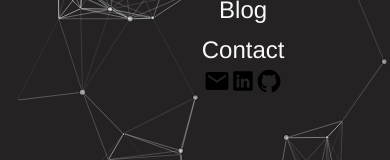
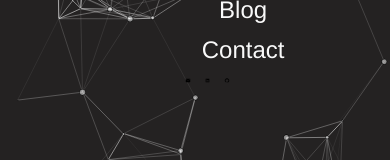
Before and after one commit to Kviist/personal-website, a Vue app: page / in a window 390 px wide. Shown: the part 530-690 px from the top of the page. Built offline with nearby package versions, Linux system fonts and the light colour scheme.

Commit message:
Revert "Size"
This reverts commit f5d7bc4599199ed347131bf17895818f385a7708.

```diff
--- a/src/components/NavBar.vue
+++ b/src/components/NavBar.vue
@@ -136,7 +136,7 @@ a:hover {
 }
 
 .icon {
-    width: 35%;
+    width: 15%;
 }
 
 #app, body, .full-height, .main-comp, .left, .left-div {
@@ -157,12 +157,7 @@ a:hover {
     }
 
     .icons {
-        align-items: center;
-        justify-content: center;
-    }
-
-    .icon{
-        width: 20%;
+        text-align: center;
     }
 
 }
```
